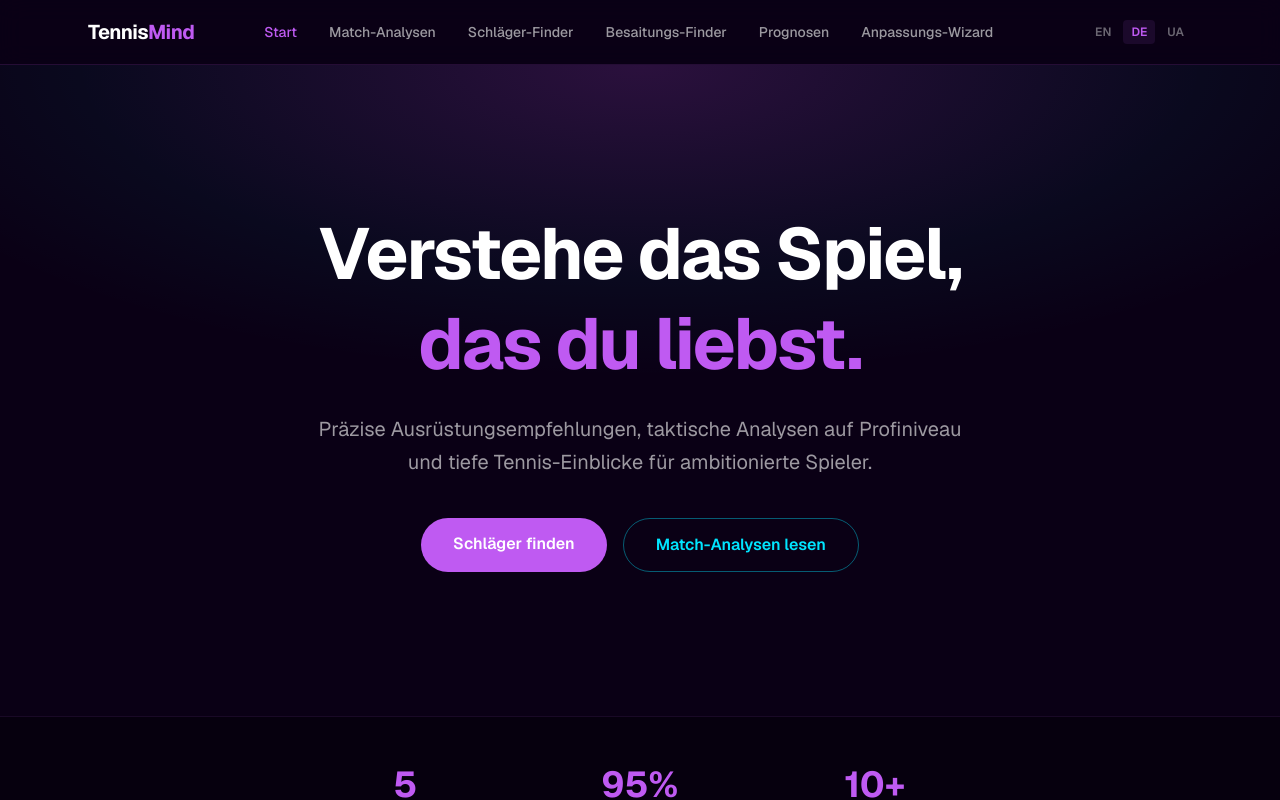
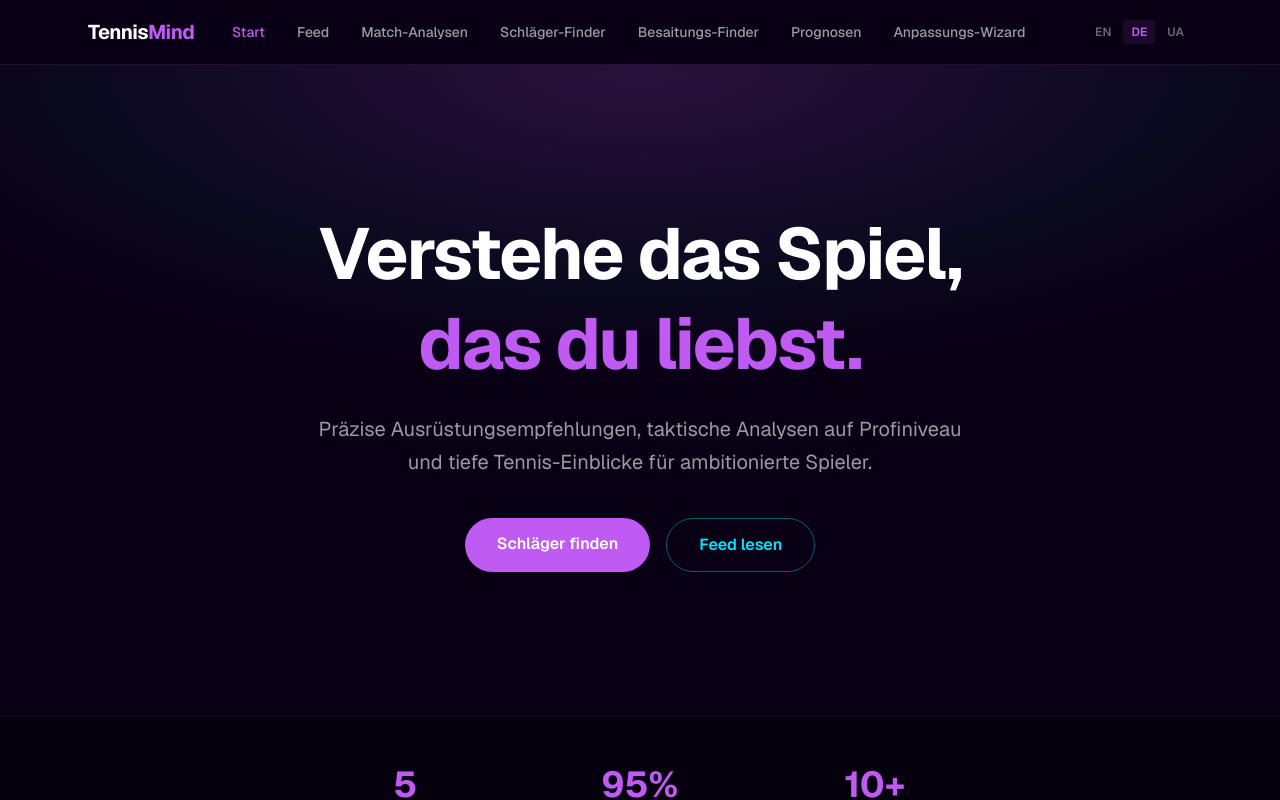
Before and after one commit to dmytrogalakhov/tennismind-web, a Next.js app: page /de in a window 1280 px wide. Shown: the top 800 px of the page. Built offline with nearby package versions, Linux system fonts and the light colour scheme.

Commit message:
Add feed page with card system

```diff
--- a/app/[lang]/layout.tsx
+++ b/app/[lang]/layout.tsx
@@ -6,6 +6,7 @@ import Footer from "@/app/components/Footer";
 import { getDictionary, hasLocale } from "./dictionaries";
 import { notFound } from "next/navigation";
 import { Analytics } from "@vercel/analytics/next";
+import { SpeedInsights } from "@vercel/speed-insights/next";
 
 const geist = Geist({
   variable: "--font-geist-sans",
@@ -40,6 +41,7 @@ export default async function LocaleLayout({
         <main className="flex-1 flex flex-col">{children}</main>
         <Footer lang={lang} dict={dict.footer} navDict={dict.nav} />
         <Analytics />
+        <SpeedInsights />
       </body>
     </html>
   );
--- a/app/[lang]/page.tsx
+++ b/app/[lang]/page.tsx
@@ -69,6 +69,14 @@ export default async function HomePage({
       cta: t.f5_cta,
       badge: t.coming_soon,
     },
+    {
+      icon: "📡",
+      title: t.f6_title,
+      desc: t.f6_desc,
+      href: `/${lang}/feed`,
+      cta: t.f6_cta,
+      badge: null,
+    },
   ];
 
   return (
@@ -93,7 +101,7 @@ export default async function HomePage({
               {t.hero_cta_racket}
             </Link>
             <Link
-              href={`/${lang}/analysis`}
+              href={`/${lang}/feed`}
               className="border border-cyan/40 text-cyan font-semibold px-8 py-3.5 rounded-full hover:bg-cyan/10 transition-colors"
             >
               {t.hero_cta_analysis}
--- a/app/components/Navbar.tsx
+++ b/app/components/Navbar.tsx
@@ -11,6 +11,7 @@ type NavDict = {
   string_finder: string;
   predictions: string;
   customize: string;
+  feed: string;
 };
 
 type Props = {
@@ -30,6 +31,7 @@ export default function Navbar({ lang, navDict }: Props) {
 
   const links = [
     { href: `/${lang}`, label: navDict.home },
+    { href: `/${lang}/feed`, label: navDict.feed },
     { href: `/${lang}/analysis`, label: navDict.match_analyses },
     { href: `/${lang}/racket-finder`, label: navDict.racket_finder },
     { href: `/${lang}/string-finder`, label: navDict.string_finder },
--- /dev/null
+++ b/content/feed/2026-05-05-sinner-clay-form.md
@@ -0,0 +1,7 @@
+---
+type: form
+title: "Sinner's clay-court numbers are historically dominant"
+date: "2026-05-05"
+tags: ["Sinner", "Clay", "Roland Garros"]
+---
+Jannik Sinner has won 91% of his clay matches in 2026 — the highest clay win rate of any active player. His first-serve points won on clay sits at 78%, a full 6 points above his career average. If that holds at Roland Garros, he'll be nearly impossible to break down in best-of-five.
--- /dev/null
+++ b/content/feed/kostyuk-breakthrough.md
@@ -0,0 +1,7 @@
+---
+type: "form"
+title: "Kostyuk's 11-match win streak"
+date: "2026-05-03"
+tags: ["WTA", "Kostyuk", "Masters 1000"]
+---
+Marta Kostyuk has won 11 consecutive matches and back-to-back titles (Rouen + Madrid). Her WTA 1000 breakthrough in Madrid vaulted her to a career-high No. 15 ranking.
--- /dev/null
+++ b/content/feed/sinner-masters-streak.md
@@ -0,0 +1,8 @@
+---
+type: "stat"
+title: "Sinner's historic Masters 1000 streak"
+date: "2026-05-04"
+tags: ["ATP", "Sinner", "Masters 1000"]
+source: "Andy Roddick Podcast"
+---
+Jannik Sinner has won 5 consecutive Masters 1000 titles — Indian Wells, Miami, Monte Carlo, Madrid (2025-2026). Only Djokovic (6 in 2015) has had a longer streak in the Open Era.
--- a/dictionaries/de.json
+++ b/dictionaries/de.json
@@ -5,14 +5,15 @@
     "racket_finder": "Schläger-Finder",
     "string_finder": "Besaitungs-Finder",
     "predictions": "Prognosen",
-    "customize": "Anpassungs-Wizard"
+    "customize": "Anpassungs-Wizard",
+    "feed": "Feed"
   },
   "home": {
     "hero_headline_1": "Verstehe das Spiel,",
     "hero_headline_2": "das du liebst.",
     "hero_subline": "Präzise Ausrüstungsempfehlungen, taktische Analysen auf Profiniveau und tiefe Tennis-Einblicke für ambitionierte Spieler.",
     "hero_cta_racket": "Schläger finden",
-    "hero_cta_analysis": "Match-Analysen lesen",
+    "hero_cta_analysis": "Feed lesen",
     "stats_match_analyses": "Match-Analysen",
     "stats_prediction_accuracy": "Vorhersagegenauigkeit",
     "stats_rackets_recommended": "Empfohlene Schläger",
@@ -34,6 +35,9 @@
     "f5_title": "Anpassungs-Wizard",
     "f5_desc": "Hast du bereits einen Schläger? Sag uns, was fehlt, und erhalte persönliche Anpassungstipps — Bleiband, Griffe, Besaitungsspannung.",
     "f5_cta": "Schläger anpassen",
+    "f6_title": "Tennis Feed",
+    "f6_desc": "Tägliche Einblicke, Statistiken und Geschichten aus der Welt des Tennis. Das Interessante, das du nicht wusstest, dass du es wissen wolltest.",
+    "f6_cta": "Feed durchsuchen",
     "latest_title": "Neueste Analysen",
     "latest_view_all": "Alle anzeigen →",
     "cta_heading": "Bereit, deinen perfekten Schläger zu finden?",
--- a/dictionaries/en.json
+++ b/dictionaries/en.json
@@ -5,14 +5,15 @@
     "racket_finder": "Racket Finder",
     "string_finder": "String Finder",
     "predictions": "Predictions",
-    "customize": "Customization Wizard"
+    "customize": "Customization Wizard",
+    "feed": "Feed"
   },
   "home": {
     "hero_headline_1": "Understand the game",
     "hero_headline_2": "you love.",
     "hero_subline": "Precision gear matches, elite tactical analytics, and the deep-dive tennis insights the modern player needs to play their best.",
     "hero_cta_racket": "Find Your Racket",
-    "hero_cta_analysis": "Read Match Analyses",
+    "hero_cta_analysis": "Read Feed",
     "stats_match_analyses": "Match Analyses",
     "stats_prediction_accuracy": "Prediction Accuracy",
     "stats_rackets_recommended": "Rackets Recommended",
@@ -34,6 +35,9 @@
     "f5_title": "Customization Wizard",
     "f5_desc": "Already have a racket? Tell us what's missing and get personalized customization tips — lead tape, grips, string tension adjustments.",
     "f5_cta": "Customize Your Racket",
+    "f6_title": "Tennis Feed",
+    "f6_desc": "Daily insights, stats, and stories from the world of tennis. The interesting stuff you didn't know you wanted to know.",
+    "f6_cta": "Browse Feed",
     "latest_title": "Latest Analysis",
     "latest_view_all": "View all →",
     "cta_heading": "Ready to find your perfect racket?",
--- a/dictionaries/uk.json
+++ b/dictionaries/uk.json
@@ -5,14 +5,15 @@
     "racket_finder": "Підбір ракетки",
     "string_finder": "Підбір струн",
     "predictions": "Прогнози",
-    "customize": "Чарівник кастомізаціі"
+    "customize": "Чарівник кастомізаціі",
+    "feed": "Стрічка"
   },
   "home": {
     "hero_headline_1": "Розумій гру,",
     "hero_headline_2": "яку ти любиш.",
     "hero_subline": "Точний підбір спорядження, тактична аналітика рівня еліти та глибокі тенісні інсайти для тих, хто прагне грати краще.",
     "hero_cta_racket": "Знайти ракетку",
-    "hero_cta_analysis": "Читати аналізи матчів",
+    "hero_cta_analysis": "Читати стрічку",
     "stats_match_analyses": "Аналізи матчів",
     "stats_prediction_accuracy": "Точність прогнозів",
     "stats_rackets_recommended": "Рекомендовано ракеток",
@@ -34,6 +35,9 @@
     "f5_title": "Чарівник кастомізаціі",
     "f5_desc": "Вже є ракетка? Розкажи, чого не вистачає, і отримай персональні поради — свинець, ручки, натяг струн.",
     "f5_cta": "Кастомізувати ракетку",
+    "f6_title": "Стрічка Tennis",
+    "f6_desc": "Щоденні інсайти, статистика та історії зі світу тенісу. Цікаве, про яке ти не знав, що хочеш знати.",
+    "f6_cta": "Переглянути стрічку",
     "latest_title": "Останні аналізи",
     "latest_view_all": "Всі аналізи →",
     "cta_heading": "Готовий знайти свою ідеальну ракетку?",
--- /dev/null
+++ b/lib/feed.ts
@@ -0,0 +1,40 @@
+import fs from "fs";
+import path from "path";
+import matter from "gray-matter";
+
+export type FeedCardType = "stat" | "gear" | "form" | "history" | "upset";
+
+export type FeedCard = {
+  slug: string;
+  type: FeedCardType;
+  title: string;
+  date: string;
+  tags: string[];
+  source?: string;
+  body: string;
+};
+
+const feedDir = path.join(process.cwd(), "content/feed");
+
+export function getAllFeedCards(): FeedCard[] {
+  if (!fs.existsSync(feedDir)) return [];
+
+  return fs
+    .readdirSync(feedDir)
+    .filter((f) => f.endsWith(".md"))
+    .map((filename) => {
+      const slug = filename.replace(/\.md$/, "");
+      const raw = fs.readFileSync(path.join(feedDir, filename), "utf8");
+      const { data, content } = matter(raw);
+      return {
+        slug,
+        type: (data.type ?? "stat") as FeedCardType,
+        title: data.title ?? "",
+        date: data.date ?? "",
+        tags: data.tags ?? [],
+        source: data.source ?? undefined,
+        body: content.trim(),
+      } satisfies FeedCard;
+    })
+    .sort((a, b) => b.date.localeCompare(a.date));
+}
--- a/package.json
+++ b/package.json
@@ -11,6 +11,7 @@
   "dependencies": {
     "@anthropic-ai/sdk": "^0.91.1",
     "@vercel/analytics": "^2.0.1",
+    "@vercel/speed-insights": "^2.0.0",
     "gray-matter": "^4.0.3",
     "next": "16.2.4",
     "react": "19.2.4",
```
Also changed, not shown: app/[lang]/feed/page.tsx (added, +92 -0 lines), 1 other file (tests, documents, lock files or other folders).
